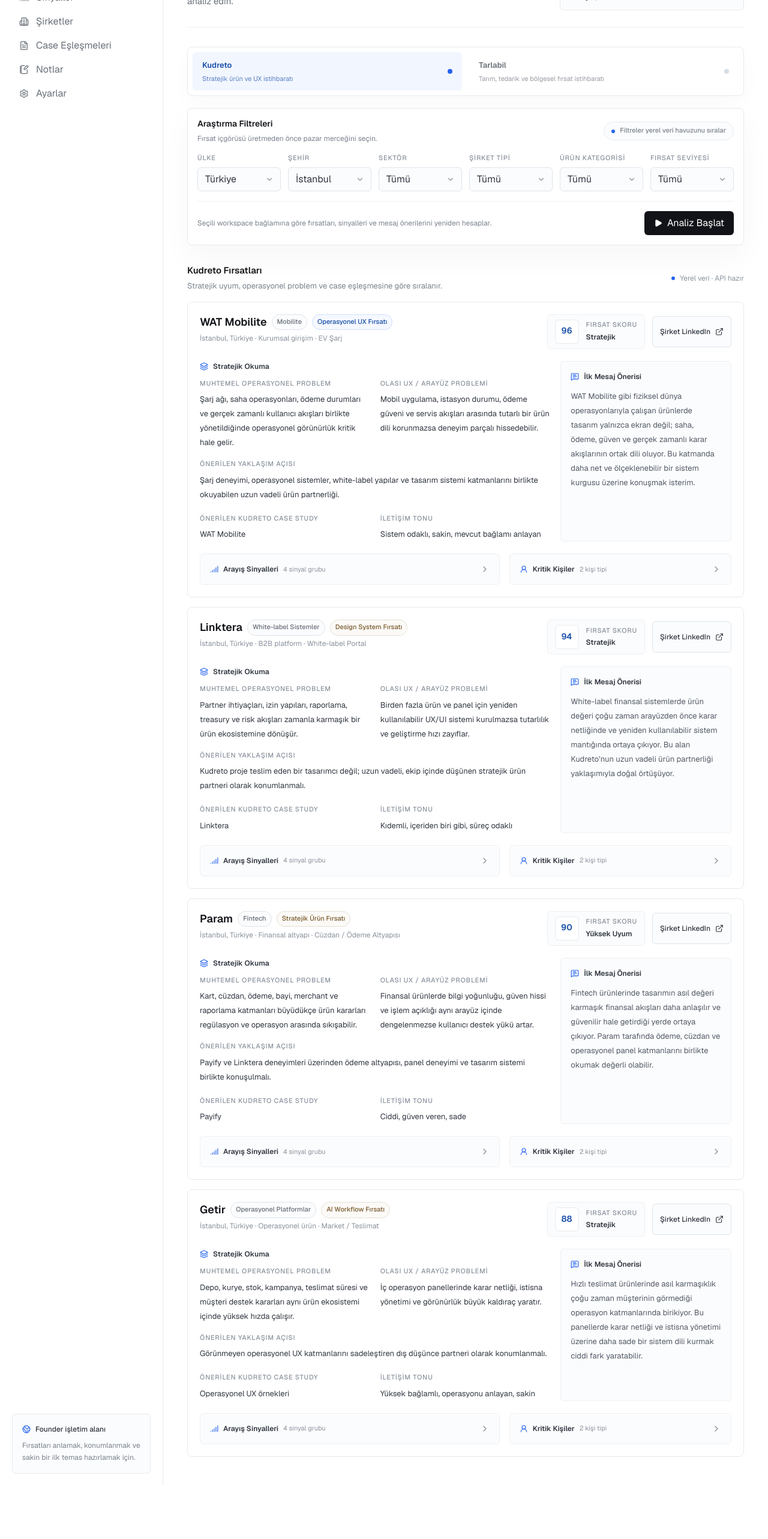
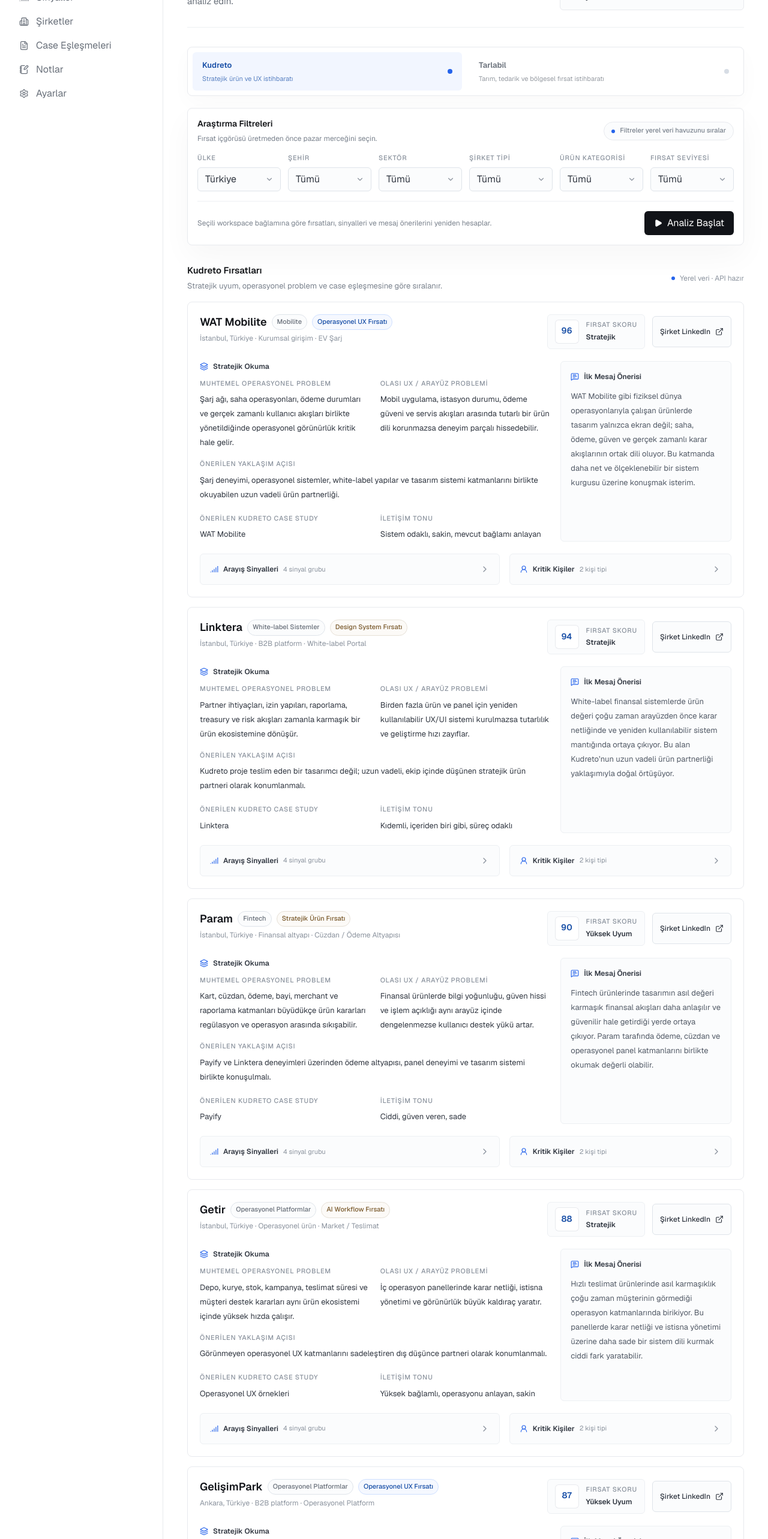
Before and after one commit to kudretocom/kudreto-sales-intelligence-admin, a Next.js app: page / in a window 1280 px wide. Shown: the part 234-2800 px from the top of the page at 60% size. Before the commit the page ends 2711 px from the top, so only its background shows below. Built offline with nearby package versions, Linux system fonts and the light colour scheme.

Commit message:
Expand Ankara opportunity dataset

```diff
--- a/workspaces/kudreto.ts
+++ b/workspaces/kudreto.ts
@@ -2,11 +2,11 @@
 import { bingSearchUrl, clampScore, googleSearchUrl, linkedinCompanySearchUrl, linkedinPeopleSearchUrl } from "./utils";
 
 const filters = [
-  { key: "country", label: "Ülke", options: ["Türkiye", "Birleşik Krallık", "Almanya", "Hollanda", "Birleşik Arap Emirlikleri"] },
-  { key: "city", label: "Şehir", options: ["İstanbul", "Ankara", "İzmir", "Londra", "Berlin", "Amsterdam", "Dubai"] },
+  { key: "country", label: "Ülke", options: ["Tümü", "Türkiye", "Birleşik Krallık", "Almanya", "Hollanda", "Birleşik Arap Emirlikleri"] },
+  { key: "city", label: "Şehir", options: ["Tümü", "İstanbul", "Ankara", "İzmir", "Londra", "Berlin", "Amsterdam", "Dubai"] },
   { key: "sector", label: "Sektör", options: ["Tümü", "Mobilite", "Fintech", "SaaS", "Operasyonel Platformlar", "AI Ürünleri", "White-label Sistemler"] },
   { key: "companyType", label: "Şirket Tipi", options: ["Tümü", "Scale-up", "Kurumsal girişim", "B2B platform", "Operasyonel ürün", "Finansal altyapı"] },
-  { key: "productCategory", label: "Ürün Kategorisi", options: ["Tümü", "EV Şarj", "Cüzdan / Ödeme Altyapısı", "Mikromobilite", "Market / Teslimat", "AI-native Workflow", "White-label Portal", "Arayüz Modernizasyonu"] },
+  { key: "productCategory", label: "Ürün Kategorisi", options: ["Tümü", "EV Şarj", "Cüzdan / Ödeme Altyapısı", "Mikromobilite", "Market / Teslimat", "Operasyonel Platform", "AI-native Workflow", "White-label Portal", "Arayüz Modernizasyonu"] },
   { key: "opportunityLevel", label: "Fırsat Seviyesi", options: ["Tümü", "Erken Sinyal", "Odaklı", "Yüksek Uyum", "Stratejik"] },
 ];
 
@@ -126,6 +126,120 @@
     message: "White-label ürünlerde büyüme çoğu zaman müşteri sayısıyla değil, varyasyon sayısıyla karmaşıklaşır. Bu noktada tasarım sistemi ve ürün mimarisi birlikte ele alındığında hem geliştirme hızı hem de müşteri deneyimi daha tutarlı hale gelir.",
   }),
   kudretoCard({
+    id: "sobuman",
+    title: "Sobuman Yazılım",
+    meta: "Ankara, Türkiye · B2B platform · White-label Portal",
+    category: "White-label Sistemler",
+    type: "Design System Fırsatı",
+    score: 84,
+    level: "Yüksek Uyum",
+    companyType: "B2B platform",
+    productCategory: "White-label Portal",
+    insights: [
+      ["Muhtemel Operasyonel Problem", "ERP, MRP, B2B/B2C ve depo yönetimi gibi modüller çoğaldıkça bayi, stok, sipariş ve yetki akışları karmaşıklaşabilir."],
+      ["Olası UX / Arayüz Problemi", "Bayi düzeyi e-ticaret ve yönetim panelleri farklı kullanıcı tipleri için aynı anda net, hızlı ve güvenilir olmak zorunda."],
+      ["Önerilen Yaklaşım Açısı", "B2B platform mimarisi, modüler arayüz sistemi ve bayi operasyonlarını sadeleştiren ürün partnerliği."],
+    ],
+    caseStudy: "Linktera",
+    tone: "Operasyonel, pratik, platform mantığını bilen",
+    message: "B2B/ERP platformlarında asıl zorluk çoğu zaman tek bir ekran değil; bayi, sipariş, stok, yetki ve raporlama akışlarının ortak bir ürün dilinde birleşmesi. Bu katmanı daha ölçeklenebilir ve modern bir arayüz sistemine taşımak değer yaratabilir.",
+  }),
+  kudretoCard({
+    id: "hetabil",
+    title: "Hetabil Yazılım",
+    meta: "Ankara, Türkiye · B2B platform · White-label Portal",
+    category: "White-label Sistemler",
+    type: "Stratejik Ürün Fırsatı",
+    score: 81,
+    level: "Odaklı",
+    companyType: "B2B platform",
+    productCategory: "White-label Portal",
+    insights: [
+      ["Muhtemel Operasyonel Problem", "B2B, B2C, C2C ve B2G e-ticaret platformları farklı müşteri segmentleri için ayrı akışlar ve konfigürasyon ihtiyaçları doğurur."],
+      ["Olası UX / Arayüz Problemi", "Platform mantığı büyüdükçe müşteri paneli, yönetici paneli ve entegrasyon akışlarında tutarlılık kaybı yaşanabilir."],
+      ["Önerilen Yaklaşım Açısı", "White-label ve çok segmentli platform deneyimini tasarım sistemi, bilgi mimarisi ve kullanıcı rolleri üzerinden yeniden okumak."],
+    ],
+    caseStudy: "Linktera",
+    tone: "Yapısal, sakin, teknik olmayan ama derin",
+    message: "Çok segmentli e-ticaret platformlarında iyi UX, yalnızca daha modern görünmek değil; farklı kullanıcı tiplerinin aynı sistem içinde kaybolmadan çalışabilmesi demek. Kudreto bu noktada ürün mimarisi ve arayüz sistemi tarafında katkı sağlayabilir.",
+  }),
+  kudretoCard({
+    id: "gelisimpark",
+    title: "GelişimPark",
+    meta: "Ankara, Türkiye · B2B platform · Operasyonel Platform",
+    category: "Operasyonel Platformlar",
+    type: "Operasyonel UX Fırsatı",
+    score: 87,
+    level: "Yüksek Uyum",
+    companyType: "B2B platform",
+    productCategory: "Operasyonel Platform",
+    insights: [
+      ["Muhtemel Operasyonel Problem", "Entegre lojistik destek, bakım yönetimi ve tedarik optimizasyonu gibi sistemlerde karar yüzeyleri hızla karmaşıklaşabilir."],
+      ["Olası UX / Arayüz Problemi", "Operasyon ekipleri için veri yoğun panellerde öncelik, istisna ve aksiyon hiyerarşisi net değilse karar yükü artar."],
+      ["Önerilen Yaklaşım Açısı", "Savunma/lojistik operasyonlarını sade, karar odaklı ürün yüzeylerine dönüştüren operasyonel UX partnerliği."],
+    ],
+    caseStudy: "Operasyonel UX örnekleri",
+    tone: "Ciddi, teknik bağlamı anlayan, karar odaklı",
+    message: "Lojistik ve bakım yönetimi sistemlerinde arayüzün asıl değeri, karmaşık veriyi daha fazla göstermek değil; doğru istisnayı ve doğru aksiyonu görünür kılmak. Bu karar yüzeylerini sadeleştirmek Kudreto’nun güçlü katkı verebileceği bir alan.",
+  }),
+  kudretoCard({
+    id: "milsoft",
+    title: "MilSOFT",
+    meta: "Ankara, Türkiye · B2B platform · Operasyonel Platform",
+    category: "Operasyonel Platformlar",
+    type: "Operasyonel UX Fırsatı",
+    score: 86,
+    level: "Yüksek Uyum",
+    companyType: "B2B platform",
+    productCategory: "Operasyonel Platform",
+    insights: [
+      ["Muhtemel Operasyonel Problem", "Komuta-kontrol, coğrafi bilgi, mesajlaşma ve görev kritik sistemlerde kullanıcı hatası toleransı düşüktür."],
+      ["Olası UX / Arayüz Problemi", "Görev kritik yazılımlarda arayüz yoğunluğu ve durum farkındalığı eksikliği operasyonel karar kalitesini etkileyebilir."],
+      ["Önerilen Yaklaşım Açısı", "Görsel estetikten çok görev kritik karar netliği ve sistem kullanılabilirliği üzerinden konumlanmalı."],
+    ],
+    caseStudy: "Operasyonel UX örnekleri",
+    tone: "Kıdemli, hassas, görev kritik sistem gerçekliğine uygun",
+    message: "Görev kritik sistemlerde UX konusu klasik kullanıcı kolaylığından daha derin; doğru anda doğru sinyali anlayabilmek ve hataya alan bırakmamakla ilgili. Bu karar yüzeylerini daha okunabilir hale getirmek stratejik bir tasarım alanı olabilir.",
+  }),
+  kudretoCard({
+    id: "endorfyn",
+    title: "Endorfyn",
+    meta: "Ankara, Türkiye · B2B platform · AI-native Workflow",
+    category: "AI Ürünleri",
+    type: "AI Workflow Fırsatı",
+    score: 83,
+    level: "Odaklı",
+    companyType: "B2B platform",
+    productCategory: "AI-native Workflow",
+    insights: [
+      ["Muhtemel Operasyonel Problem", "Savunma ve kamu yazılımlarında özel geliştirme, gerçek zamanlı veri ve taktik arayüz ihtiyaçları yüksek bağlam gerektirir."],
+      ["Olası UX / Arayüz Problemi", "Mühendislik gücü yüksek ürünlerde kullanıcı rolü, karar akışı ve durum görünürlüğü tasarım borcu olarak birikebilir."],
+      ["Önerilen Yaklaşım Açısı", "Mühendislik yoğun ürünlerde karar yüzeyi, arayüz mimarisi ve AI destekli workflow tasarımıyla tamamlayıcı partnerlik."],
+    ],
+    caseStudy: "Operasyonel UX örnekleri",
+    tone: "Teknik bağlama saygılı, araştırmacı, sakin",
+    message: "Mühendislik yoğun ürünlerde tasarımın değeri görsel katmandan çok, karmaşık sistemleri insanın karar verebileceği netlikte sunabildiği yerde ortaya çıkıyor. Bu alanda ürün arayüzü ve karar workflow’u birlikte ele alınabilir.",
+  }),
+  kudretoCard({
+    id: "rein-teknoloji",
+    title: "Rein Teknoloji",
+    meta: "Ankara, Türkiye · Scale-up · SaaS",
+    category: "SaaS",
+    type: "Stratejik Ürün Fırsatı",
+    score: 79,
+    level: "Erken Sinyal",
+    companyType: "Scale-up",
+    productCategory: "Arayüz Modernizasyonu",
+    insights: [
+      ["Muhtemel Operasyonel Problem", "ERP, SaaS platform ve sektörel çözüm ürünlerinde farklı müşteri ihtiyaçları ürün yüzeylerini hızla çoğaltabilir."],
+      ["Olası UX / Arayüz Problemi", "SaaS arayüzleri ürün olgunlaştıkça bilgi mimarisi, navigasyon ve tasarım sistemi tarafında modernizasyon ihtiyacı doğurur."],
+      ["Önerilen Yaklaşım Açısı", "Arayüz modernizasyonunu ürün stratejisi ve ölçeklenebilir tasarım sistemi ile birlikte ele almak."],
+    ],
+    caseStudy: "Operasyonel UX örnekleri",
+    tone: "Pratik, sade, ürünleşme odağında",
+    message: "SaaS ürünlerinde belli bir olgunluktan sonra arayüz modernizasyonu yalnızca görsel yenileme değil; ürünün nasıl anlaşılacağını, satılacağını ve destekleneceğini etkileyen bir mimari meseleye dönüşüyor.",
+  }),
+  kudretoCard({
     id: "izmir-ai-labs",
     title: "İzmir AI Labs",
     meta: "İzmir, Türkiye · Scale-up · AI-native Workflow",
@@ -174,7 +288,7 @@
   filters,
   initialFilters: {
     country: "Türkiye",
-    city: "İstanbul",
+    city: "Tümü",
     sector: "Tümü",
     companyType: "Tümü",
     productCategory: "Tümü",
```
